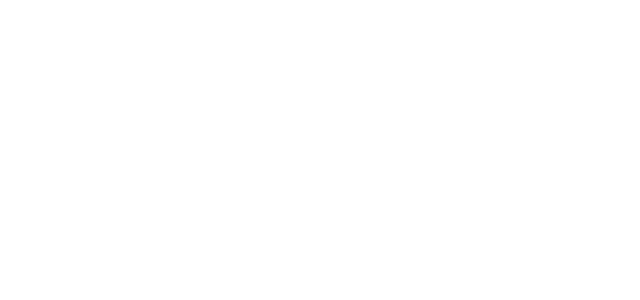
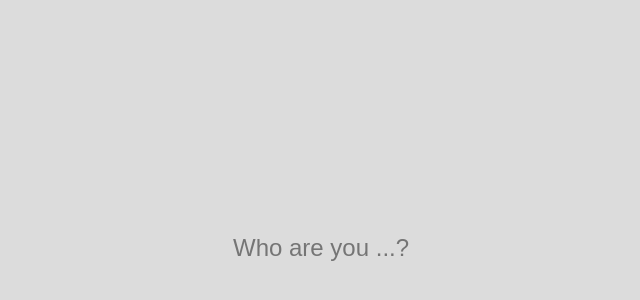
Before and after one commit to ScreamingHawk/WhoIsThe, a React (Create React App) app in the folder client/: page / in a window 1280 px wide. Shown: the part 152-452 px from the top of the page, without its empty margins (252-892 px from the left). Built offline with nearby package versions, Linux system fonts and the light colour scheme.

Commit message:
Add who are you page

```diff
--- a/client/src/App.js
+++ b/client/src/App.js
@@ -1,10 +1,21 @@
-import React, { Component } from 'react';
+import React, { Component } from 'react'
+import { ThemeProvider } from 'styled-components'
+
+import PageWho from './pages/PageWho'
 
 class App extends Component {
+	state = {
+		theme: {
+			background: "#DCDCDC",
+			text: "#111111",
+		},
+	}
+
 	render() {
 		return (
-			<div>
-			</div>
+			<ThemeProvider theme={this.state.theme}>
+				<PageWho />
+			</ThemeProvider>
 		);
 	}
 }
--- /dev/null
+++ b/client/src/components/base/Input.js
@@ -0,0 +1,12 @@
+import styled from 'styled-components'
+
+const Input = styled.input`
+	color: ${({ theme }) => theme.text};
+	background: transparent;
+	border: none;
+	border-bottom: 1px solid white;
+	font-size: 1.5em;
+	max-width: 100%;
+`;
+
+export default Input
--- /dev/null
+++ b/client/src/pages/PageWho.js
@@ -0,0 +1,39 @@
+import React, { useState } from 'react'
+import styled from 'styled-components'
+
+import Input from '../components/base/Input'
+
+const Wrapper = styled.form`
+	width: 100vw;
+	height: 100vh;
+	display: flex;
+	justify-content: center;
+	align-items: middle;
+	background-color: ${({ theme }) => theme.background};
+`;
+
+function PageWho() {
+	const [name, setName] = useState('')
+
+	function handleSubmit(e) {
+		if (e){
+			e.preventDefault();
+		}
+		if (name === ""){
+			return
+		}
+		console.log(name)
+		// TODO Send name
+	}
+
+	return (
+		<Wrapper onSubmit={handleSubmit}>
+			<Input
+				value={name}
+				placeholder="Who are you ...?"
+				onChange={e => setName(e.target.value)} />
+		</Wrapper>
+	)
+}
+
+export default PageWho
```
